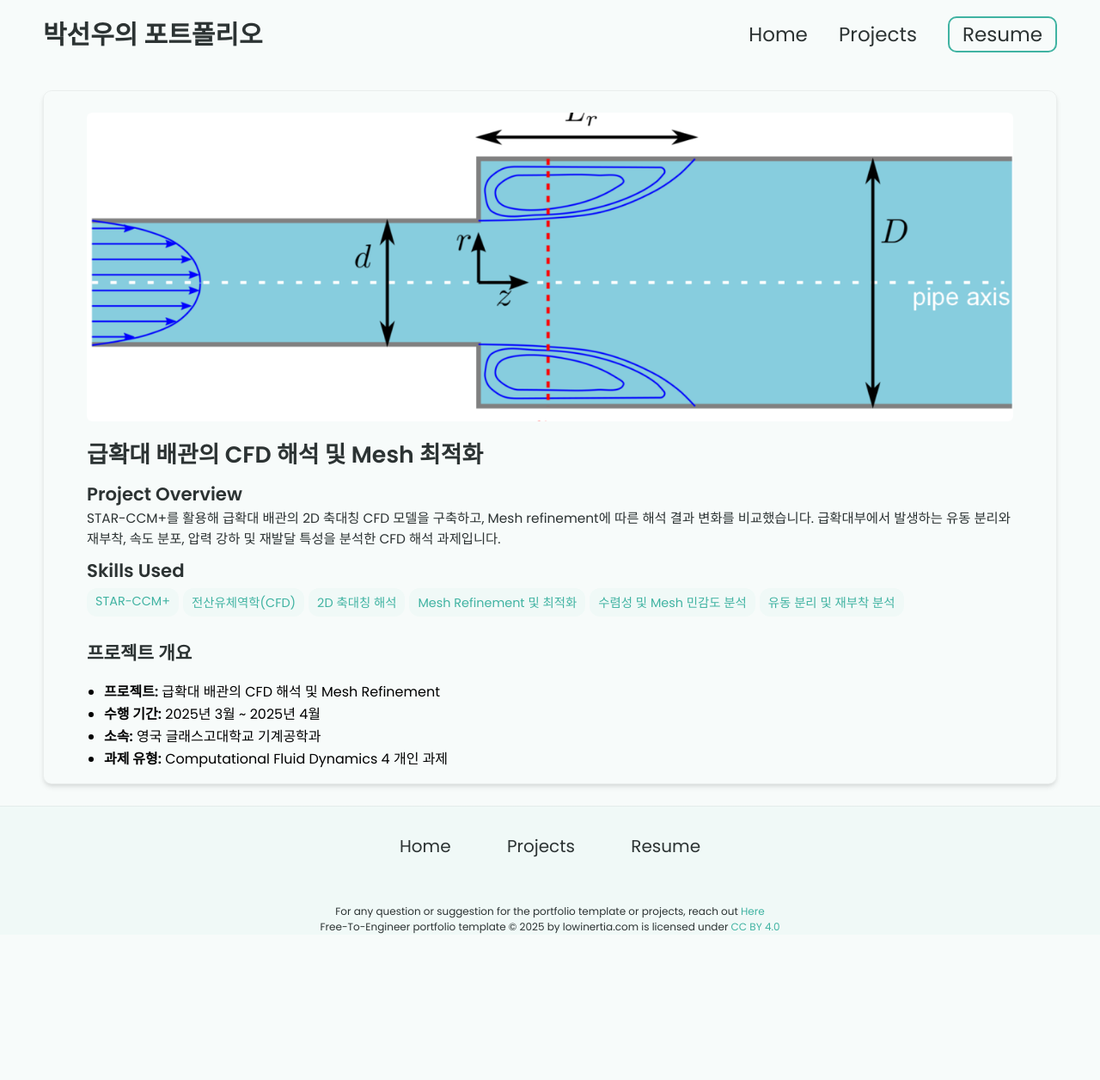
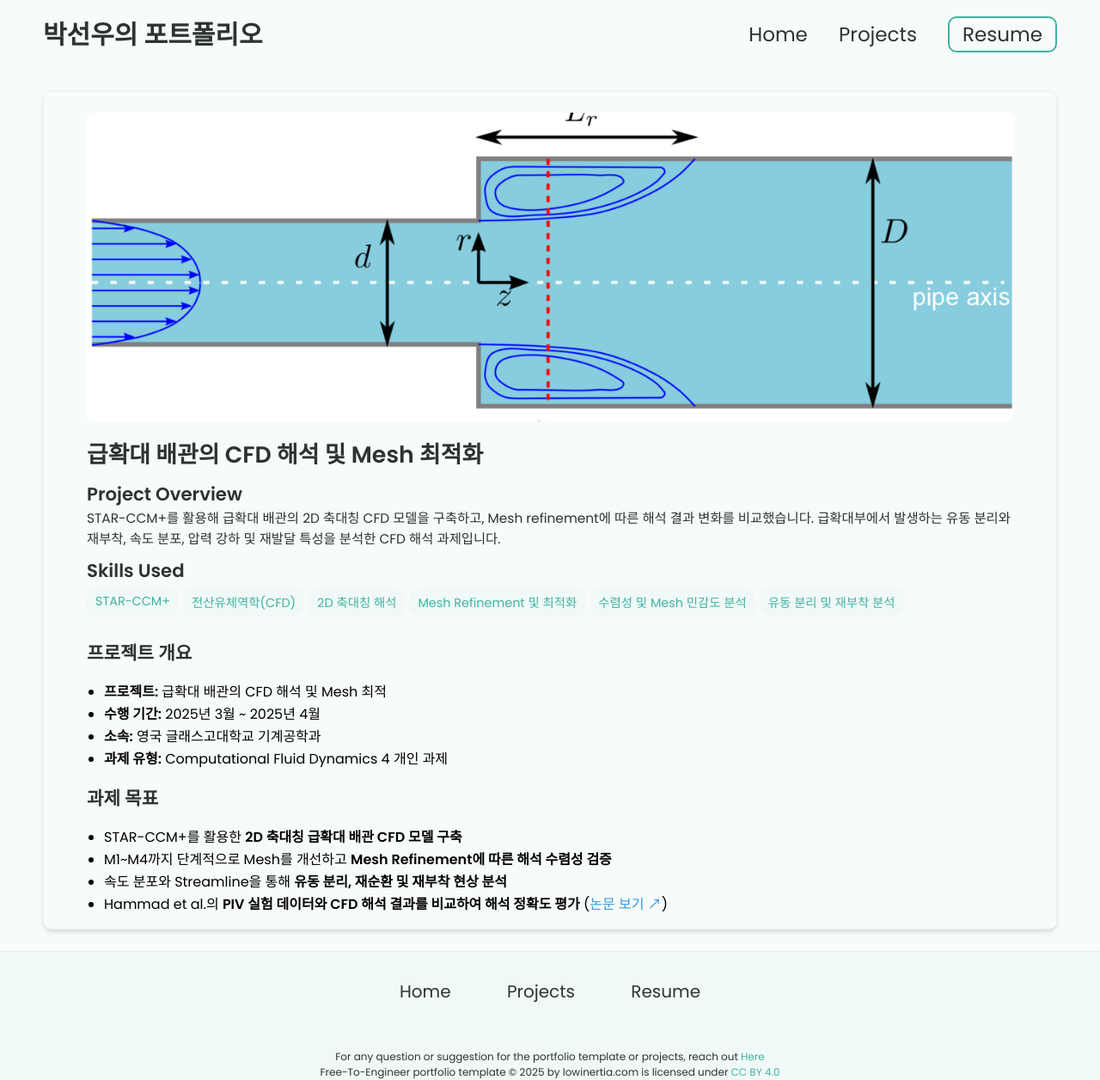
Before and after one commit to border3033/border3033.github.io, a Jekyll site: the page built from _projects/급확대 배관의 CFD 해석/index.md, in a window 1280 px wide. Shown: the whole page at 86% size. Built offline with Jekyll 4.4.1, drawn with Linux system fonts in a browser that asks for light colours; before the commit the page ends 1087 px from its top, so only the background shows below that.

Commit message:
Update index.md

```diff
--- a/_projects/급확대 배관의 CFD 해석/index.md
+++ b/_projects/급확대 배관의 CFD 해석/index.md
@@ -16,7 +16,14 @@ main-image: /coverpage.png
 
 ## 프로젝트 개요
 
-- **프로젝트:** 급확대 배관의 CFD 해석 및 Mesh Refinement
+- **프로젝트:** 급확대 배관의 CFD 해석 및 Mesh 최적
 - **수행 기간:** 2025년 3월 ~ 2025년 4월
 - **소속:** 영국 글래스고대학교 기계공학과
 - **과제 유형:** Computational Fluid Dynamics 4 개인 과제
+
+## 과제 목표
+
+- STAR-CCM+를 활용한 **2D 축대칭 급확대 배관 CFD 모델 구축**
+- M1~M4까지 단계적으로 Mesh를 개선하고 **Mesh Refinement에 따른 해석 수렴성 검증**
+- 속도 분포와 Streamline을 통해 **유동 분리, 재순환 및 재부착 현상 분석**
+- Hammad et al.의 **PIV 실험 데이터와 CFD 해석 결과를 비교하여 해석 정확도 평가** ([논문 보기 ↗](https://doi.org/10.1007/s003480050288))
```
